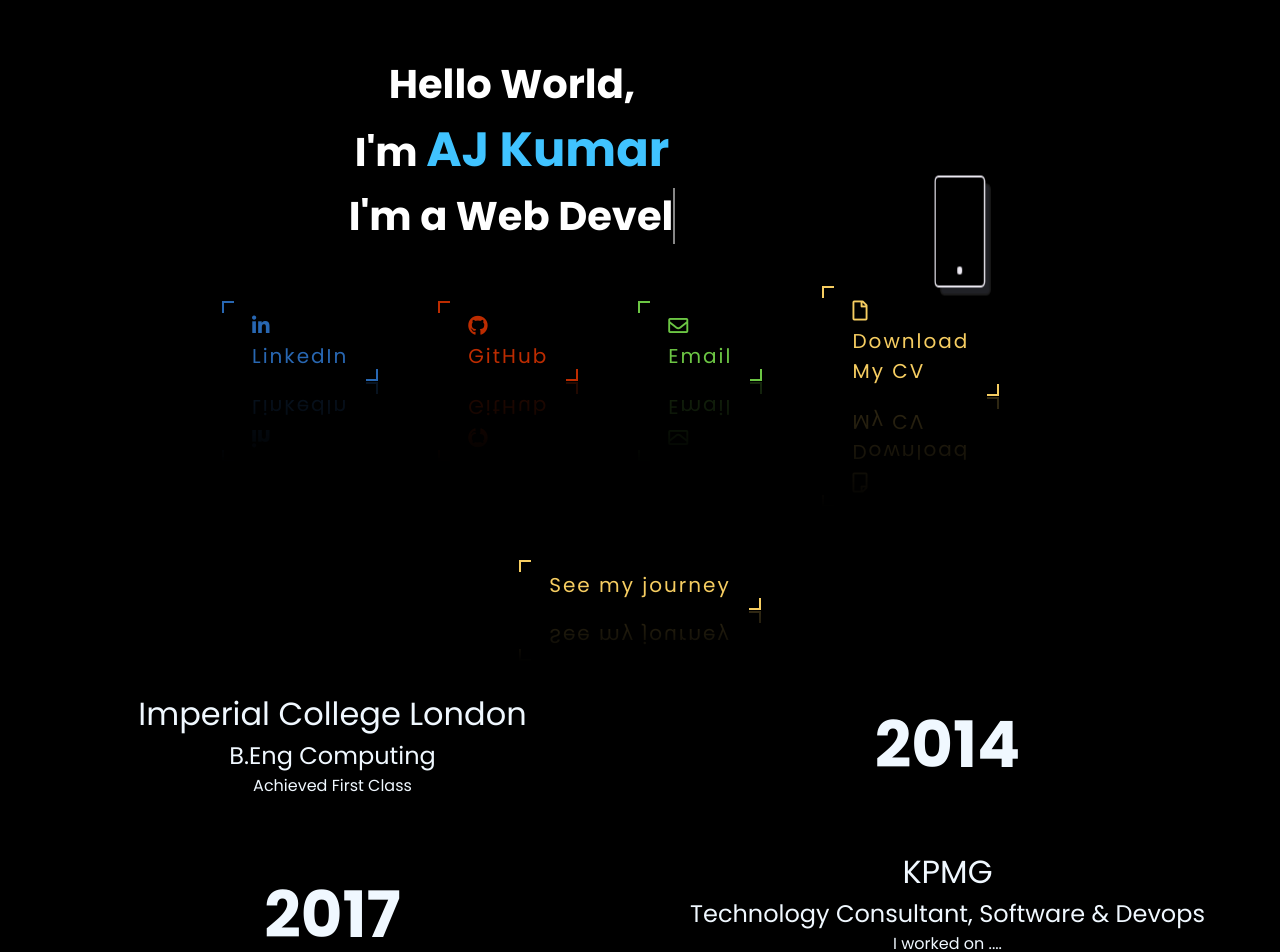
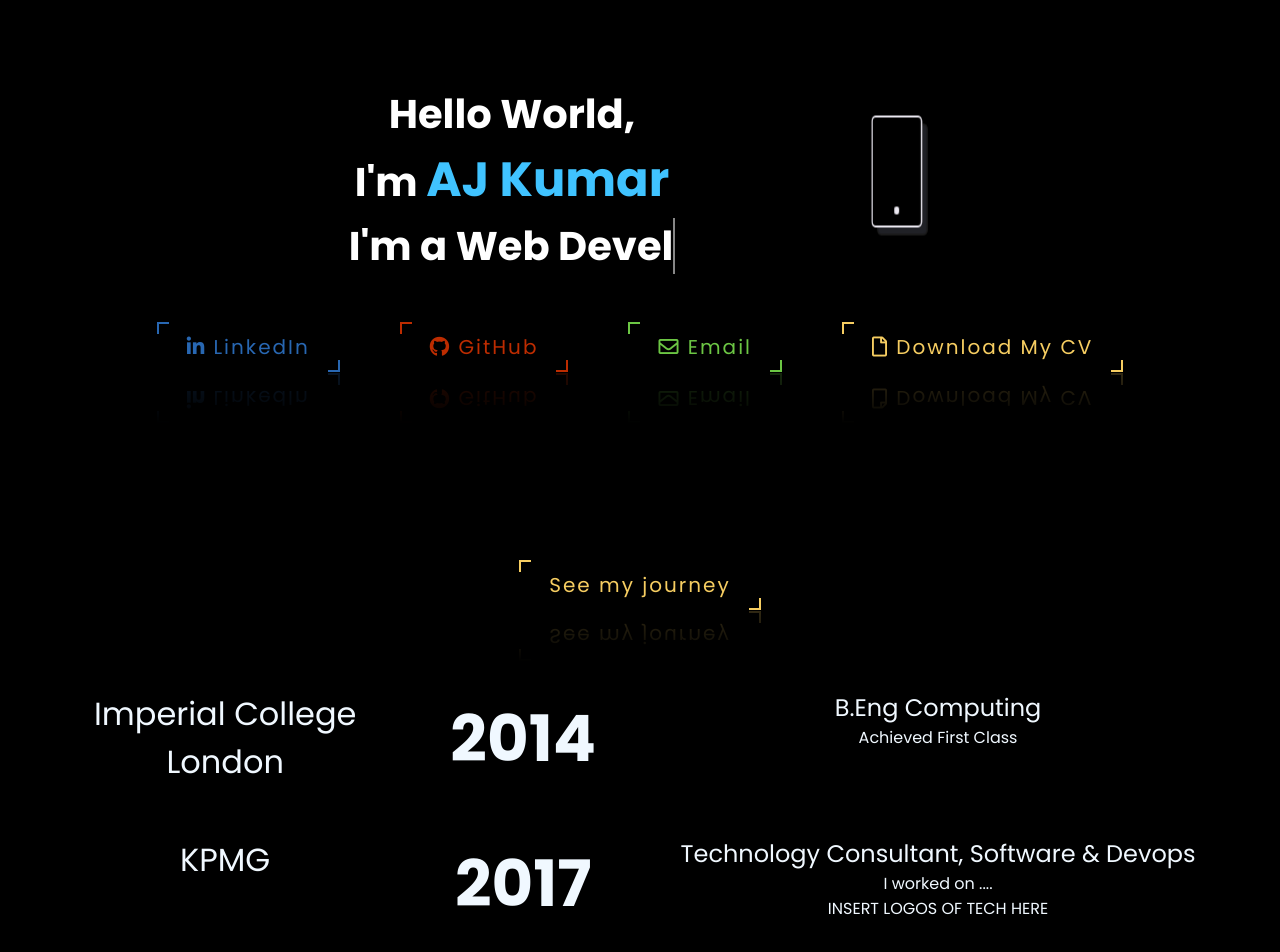
Before and after one commit to ajkumar29/ajkumar29.github.io, a React (Create React App) app: page / in a window 1280 px wide. Shown: the part 160-1112 px from the top of the page. Built offline with nearby package versions, Linux system fonts and the light colour scheme.

Commit message:
changed layout of home and tweaked css

```diff
--- a/src/components/deviceMorph/morph.scss
+++ b/src/components/deviceMorph/morph.scss
@@ -1,5 +1,6 @@
 $bg-color: #202126;
 $outline: rgba(255, 255, 255, 0.1);
+$timing: 10s;
 
 .device {
   position: relative;
@@ -11,7 +12,7 @@ $outline: rgba(255, 255, 255, 0.1);
   border-radius: 6px;
 
   backface-visibility: hidden;
-  animation: morphDevice 10s infinite cubic-bezier(1, 0.015, 0.295, 1.225)
+  animation: morphDevice $timing infinite cubic-bezier(1, 0.015, 0.295, 1.225)
     forwards;
 
   figcaption {
@@ -24,8 +25,8 @@ $outline: rgba(255, 255, 255, 0.1);
     box-shadow: 15px 0 0 rgba(255, 255, 255, 0.1),
       30px 0 0 rgba(255, 255, 255, 0.1);
     border-radius: 50%;
-    animation: morphButtons 10s infinite cubic-bezier(1, 0.015, 0.295, 1.225)
-      forwards;
+    animation: morphButtons $timing infinite
+      cubic-bezier(1, 0.015, 0.295, 1.225) forwards;
     backface-visibility: hidden;
   }
 }
--- a/src/panels/about.css
+++ b/src/panels/about.css
@@ -2,9 +2,11 @@
   text-align: center;
   color: aliceblue;
   display: grid;
-  grid-template-columns: 1fr 1fr;
+  grid-template-columns: 3fr 1fr 5fr;
   gap: 50px;
   padding: 50px;
+  overflow-x: hidden;
+  /* overflow-x:hidden added as aos animation adds extra width to page causing a scroll bar to appear */
 }
 .year {
   font-weight: 700;
--- a/src/panels/about.js
+++ b/src/panels/about.js
@@ -4,36 +4,37 @@ import "./about.css";
 export default function About() {
   return (
     <div className="aboutContainer">
+      <div className="company">Imperial College London</div>
+      <div className="year" data-aos="fade-left">
+        2014
+      </div>
+
       <div data-aos="fade-right">
-        <div className="company">Imperial College London</div>
         <div className="role">B.Eng Computing</div>
         <div className="description">Achieved First Class</div>
       </div>
-      <div className="year" data-aos="fade-left">
-        2014
-      </div>
+
+      <div className="company">KPMG</div>
 
       <div className="year" data-aos="fade-right">
         2017
       </div>
       <div data-aos="fade-left">
-        <div className="company">KPMG</div>
         <div className="role">Technology Consultant, Software & Devops</div>
         <div className="description">I worked on ....</div>
         <div className="tech">INSERT LOGOS OF TECH HERE</div>
       </div>
-
+      <div className="company">Accenture</div>
+      <div className="year" data-aos="fade-left">
+        2019
+      </div>
       <div data-aos="fade-right">
-        <div className="company">Accenture</div>
         <div className="role">
           Software Development Consultant, Experience & Custom Engineering
         </div>
         <div className="description">I worked on ....</div>
         <div className="tech">INSERT LOGOS OF TECH HERE</div>
       </div>
-      <div className="year" data-aos="fade-left">
-        2019
-      </div>
     </div>
   );
 }
--- a/src/panels/home.css
+++ b/src/panels/home.css
@@ -3,8 +3,12 @@
   padding: 0;
   box-sizing: border-box;
 }
+
 .content {
-  width: 50%;
+  width: 100%;
+  display: flex;
+  align-items: center;
+  justify-content: center;
 }
 .content h2 {
   color: #fff;
@@ -14,7 +18,7 @@
   color: #40c3ff;
   font-size: 1.2em;
 }
-.content .buttons {
+.buttons {
   margin-top: 20px;
   display: flex;
   align-items: center;
@@ -34,6 +38,7 @@
 }
 .typewrite {
   text-align: center;
+  min-width: 50%;
 }
 
 .line-1 {
@@ -64,10 +69,10 @@
     font-size: 1.5em;
   }
 
-  .content .buttons,
+  /* .content .buttons,
   .cvButton {
     width: 100%;
-  }
+  } */
   .logoText {
     display: none;
   }
--- a/src/panels/home.js
+++ b/src/panels/home.js
@@ -89,8 +89,11 @@ export default function Home({ typewriteList, contactMeRef }) {
 
   return (
     <React.Fragment>
-      <div className="content">
-        <div className="typewrite"></div>
+      <div>
+        <div className="content">
+          <div className="typewrite" />
+          <Morph />
+        </div>
         <div className="buttons">
           <NeonButton
             id={"linkedin"}
@@ -124,8 +127,6 @@ export default function Home({ typewriteList, contactMeRef }) {
           </NeonButton>
         </div>
       </div>
-      <Morph />
-
       <div className="beginButton">
         <NeonButton id={"begin"} color={BEGIN_COLOUR_CODE}>
           See my journey
```
